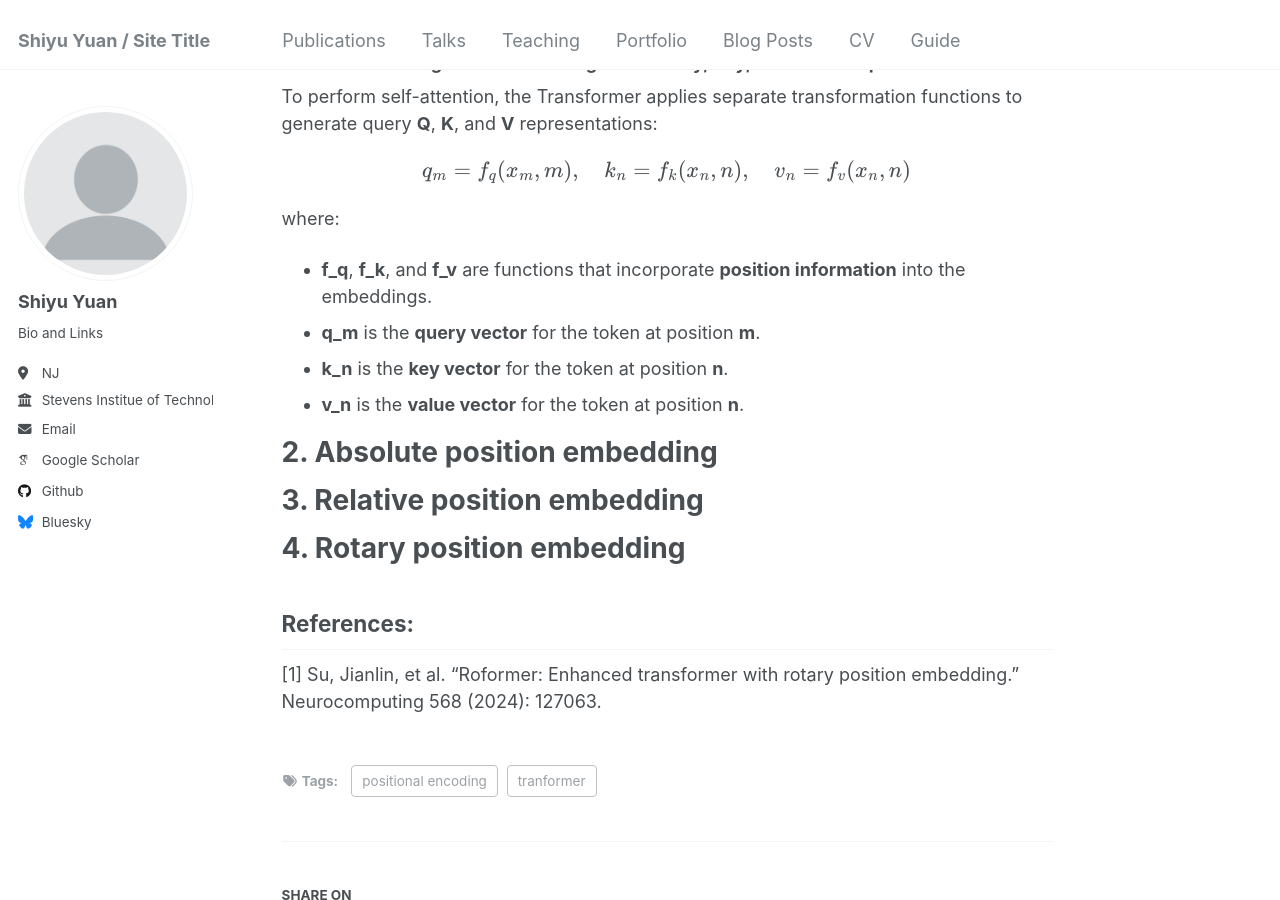
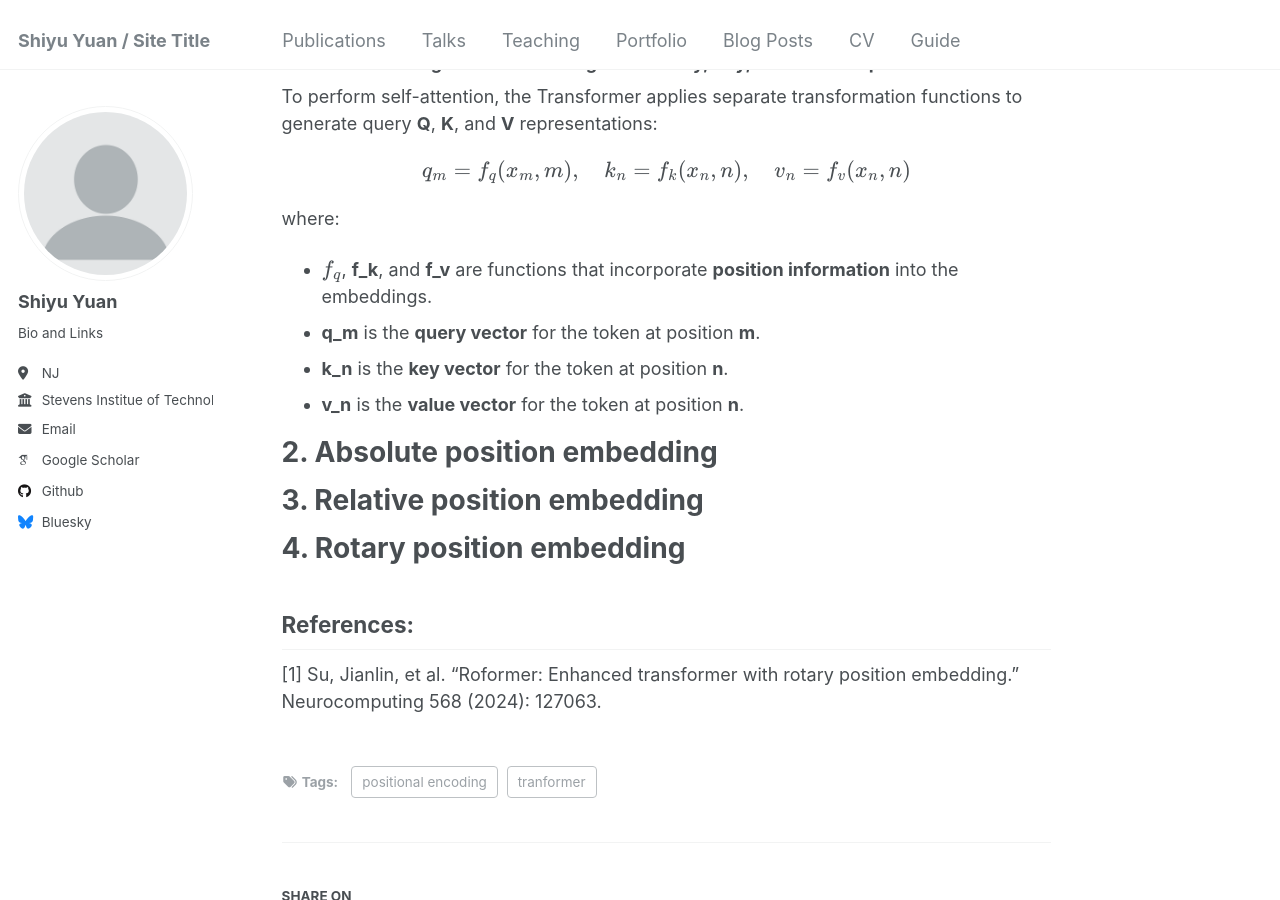
Before and after one commit to syyuan2021/syy2025, a Jekyll site: the page built from _posts/2025-01-31-blog-post-2.md, in a window 1280 px wide and 900 px high, scrolled down 832 px. Built offline with Jekyll 4.4.1, drawn with Linux system fonts in a browser that asks for light colours; some web fonts are replaced.

```diff
--- a/_posts/2025-01-31-blog-post-2.md
+++ b/_posts/2025-01-31-blog-post-2.md
@@ -33,7 +33,7 @@ $$
 
 where:
 
-- **f_q**, **f_k**, and **f_v** are functions that incorporate **position information** into the embeddings.
+- $$f_q$$, **f_k**, and **f_v** are functions that incorporate **position information** into the embeddings.
 - **q_m** is the **query vector** for the token at position **m**.
 - **k_n** is the **key vector** for the token at position **n**.
 - **v_n** is the **value vector** for the token at position **n**.
```
